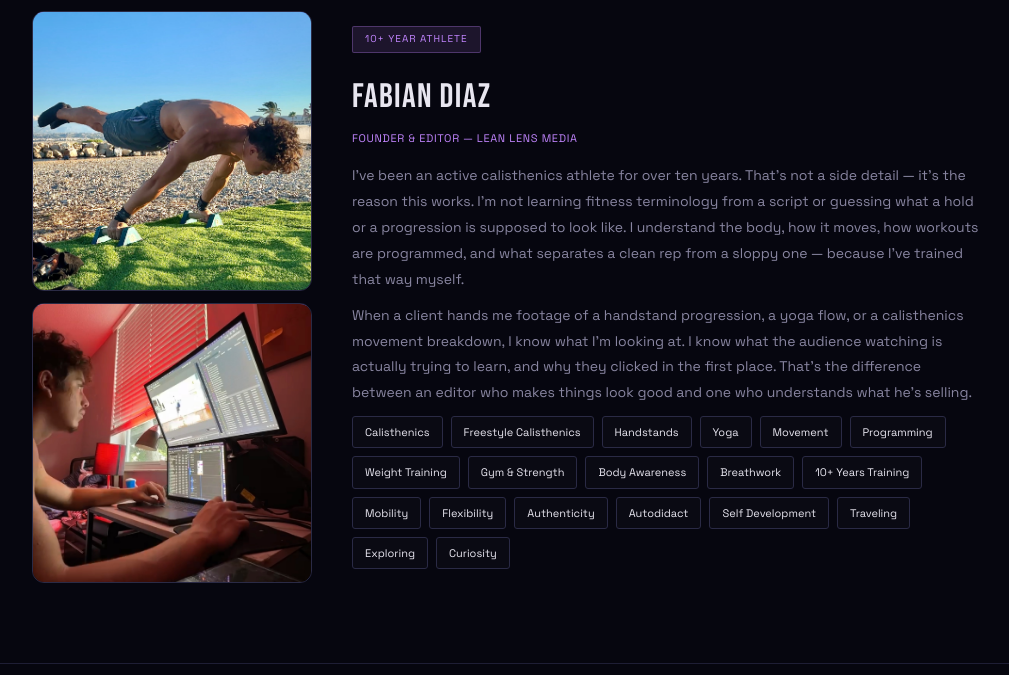
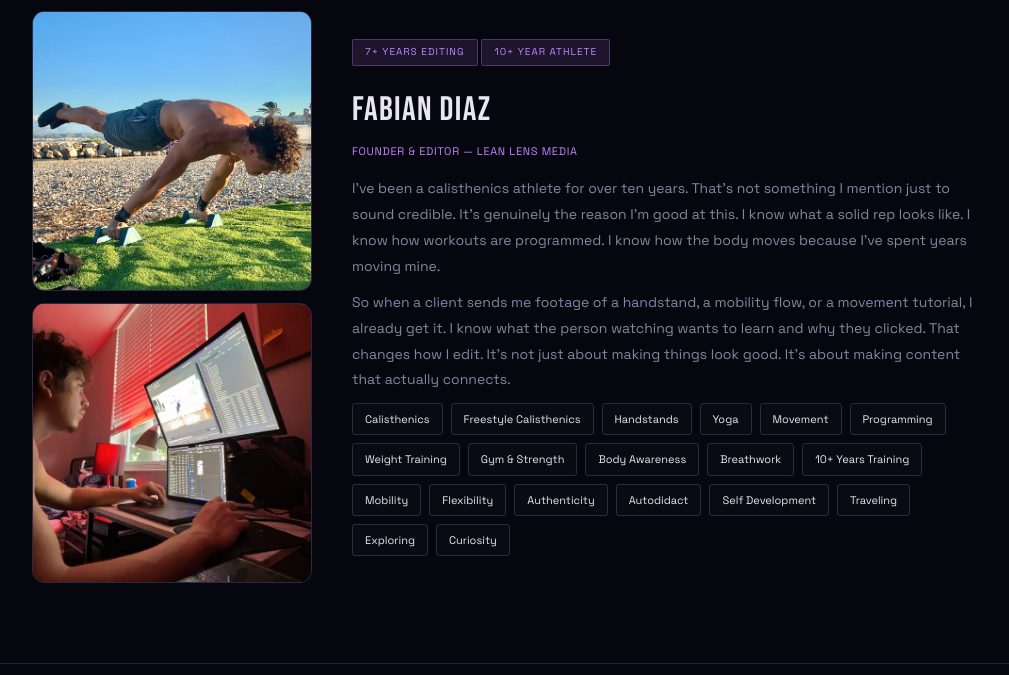
Before and after one commit to leanlensmedia/portfolio, a plain HTML site: page index.html in a window 1280 px wide. Shown: the part 8425-9100 px from the top of the page, without its empty margins (132-1141 px from the left). Drawn offline with Linux system fonts and the light colour scheme.

Commit message:
Add files via upload

```diff
--- a/index.html
+++ b/index.html
@@ -659,11 +659,12 @@ footer p{font-family:var(--mono);font-size:11px;color:var(--muted)}
         </div>
       </div>
       <div>
+        <div class="about-badge" data-i18n="about-badge7">7+ years editing</div>
         <div class="about-badge" data-i18n="about-badge">10+ year athlete</div>
         <div class="about-name">Fabian Diaz</div>
         <div class="about-role">Founder & Editor — Lean Lens Media</div>
-        <p class="about-desc" data-i18n="about-desc1">I've been an active calisthenics athlete for over ten years. That's not a side detail — it's the reason this works. I'm not learning fitness terminology from a script or guessing what a hold or a progression is supposed to look like. I understand the body, how it moves, how workouts are programmed, and what separates a clean rep from a sloppy one — because I've trained that way myself.</p>
-        <p class="about-desc" data-i18n="about-desc2">When a client hands me footage of a handstand progression, a yoga flow, or a calisthenics movement breakdown, I know what I'm looking at. I know what the audience watching is actually trying to learn, and why they clicked in the first place. That's the difference between an editor who makes things look good and one who understands what he's selling.</p>
+        <p class="about-desc" data-i18n="about-desc1">I've been a calisthenics athlete for over ten years. That's not something I mention just to sound credible. It's genuinely the reason I'm good at this. I know what a solid rep looks like. I know how workouts are programmed. I know how the body moves because I've spent years moving mine.</p>
+        <p class="about-desc" data-i18n="about-desc2">So when a client sends me footage of a handstand, a mobility flow, or a movement tutorial, I already get it. I know what the person watching wants to learn and why they clicked. That changes how I edit. It's not just about making things look good. It's about making content that actually connects.</p>
         <div class="about-tags" id="about-tags">
           <span class="about-tag">Calisthenics</span>
           <span class="about-tag">Freestyle Calisthenics</span>
@@ -1193,6 +1194,7 @@ const TRANSLATIONS = {
     'work-sub': "We don't take on many clients.<br>The ones we do, we go all in on.",
     'about-label': "Who's behind the edit?",
     'about-h': "I don't just edit fitness content.<br>I live it.",
+    'about-badge7': '7+ years editing',
     'about-badge': '10+ year athlete',
     'about-role': 'Founder & Editor — Lean Lens Media',
     'services-label': 'What we do',
@@ -1212,6 +1214,7 @@ const TRANSLATIONS = {
     'stat2': 'Subscribers &amp; followers built through social media',
     'stat3': 'Years in fitness &amp; content production',
     'stat4': 'Top creators<br>who trusted us',
+    'stat5': 'Years<br>editing',
     'bilingual-lang': '<span class="flag">🇺🇸</span> <strong>English</strong> &amp; <span class="flag">🇪🇸</span> <strong>Spanish</strong>',
     'contact-label': 'Contact',
     'contact-h': "Let's talk.",
@@ -1246,8 +1249,8 @@ const TRANSLATIONS = {
     'c-social-badge': 'Events',
     'c-social-role': 'Event Content Production',
     'c-social-desc': 'Recap videos and short-form highlights that carry the energy of the event into something shareable.',
-    'about-desc1': "I've been an active calisthenics athlete for over ten years. That's not a side detail — it's the reason this works. I'm not learning fitness terminology from a script or guessing what a hold or a progression is supposed to look like. I understand the body, how it moves, how workouts are programmed, and what separates a clean rep from a sloppy one — because I've trained that way myself.",
-    'about-desc2': "When a client hands me footage of a handstand progression, a yoga flow, or a calisthenics movement breakdown, I know what I'm looking at. I know what the audience watching is actually trying to learn, and why they clicked in the first place. That's the difference between an editor who makes things look good and one who understands what he's selling.",
+    'about-desc1': "I've been a calisthenics athlete for over ten years. That's not something I mention just to sound credible. It's genuinely the reason I'm good at this. I know what a solid rep looks like. I know how workouts are programmed. I know how the body moves because I've spent years moving mine.",
+    'about-desc2': "So when a client sends me footage of a handstand, a mobility flow, or a movement tutorial, I already get it. I know what the person watching wants to learn and why they clicked. That changes how I edit. It's not just about making things look good. It's about making content that actually connects.",
     'svc1-name': '<span class="service-icon">🎬</span> Content Production',
     'svc1-desc': 'Long-form YouTube editing and short-form clips built for retention. Every cut has a reason. Every video is optimized before it goes live.',
     'svc1-more': 'We start with the footage you film and turn it into a finished video built around retention — pacing the first 30 seconds to hook, cutting dead air, layering captions and sound design, and structuring the edit so the story never lets attention drop. Each long-form video also gets cut down into short-form clips designed for the algorithm of whatever platform they land on.',
@@ -1308,6 +1311,7 @@ const TRANSLATIONS = {
     'work-sub': 'No trabajamos con muchos clientes.<br>Los que sí, les damos todo.',
     'about-label': '¿Quién está detrás de la edición?',
     'about-h': 'No solo edito contenido fitness.<br>Lo vivo.',
+    'about-badge7': '7+ años editando',
     'about-badge': 'Atleta por más de 10 años',
     'about-role': 'Fundador y Editor — Lean Lens Media',
     'services-label': 'Lo que hacemos',
@@ -1333,6 +1337,7 @@ const TRANSLATIONS = {
     'stat2': 'Suscriptores y seguidores construidos en redes sociales',
     'stat3': 'Años en fitness y producción de contenido',
     'stat4': 'Mejores creadores<br>que confiaron en nosotros',
+    'stat5': 'Años<br>editando',
     'bilingual-lang': '<span class="flag">🇺🇸</span> <strong>Inglés</strong> &amp; <span class="flag">🇪🇸</span> <strong>Español</strong>',
     'contact-label': 'Contacto',
     'contact-h': 'Hablemos.',
@@ -1363,8 +1368,8 @@ const TRANSLATIONS = {
     'c-social-badge': 'Eventos',
     'c-social-role': 'Producción de Contenido para Eventos',
     'c-social-desc': 'Videos de resumen y highlights en formato corto que llevan la energía del evento a algo compartible.',
-    'about-desc1': 'Llevo más de diez años como atleta activo de calistenia. Eso no es un detalle secundario — es la razón por la que esto funciona. No aprendo terminología fitness de un guión ni adivino cómo se ve un hold o una progresión. Entiendo el cuerpo, cómo se mueve, cómo se programan los entrenamientos y qué separa una repetición limpia de una descuidada — porque yo mismo he entrenado así.',
-    'about-desc2': 'Cuando un cliente me entrega material de una progresión de parada de manos, un flujo de yoga o un desglose de movimiento de calistenia, sé lo que estoy viendo. Sé lo que la audiencia está intentando aprender y por qué hizo clic. Esa es la diferencia entre un editor que hace que las cosas se vean bien y uno que entiende lo que está vendiendo.',
+    'about-desc1': 'Llevo más de diez años entrenando calistenia. No lo menciono para sonar creíble. Es genuinamente la razón por la que soy bueno en esto. Sé cómo se ve una buena repetición. Sé cómo se programa un entrenamiento. Entiendo cómo se mueve el cuerpo porque llevo años moviéndome así.',
+    'about-desc2': 'Entonces cuando un cliente me manda material de una parada de manos, un flujo de movilidad o un tutorial de movimiento, ya lo entiendo. Sé lo que la persona que lo ve quiere aprender y por qué hizo clic. Eso cambia cómo edito. No se trata solo de que se vea bien. Se trata de hacer contenido que de verdad conecte.',
     'svc1-name': '<span class="service-icon">🎬</span> Producción de Contenido',
     'svc1-desc': 'Edición de YouTube en formato largo y clips cortos construidos para la retención. Cada corte tiene un motivo. Cada video está optimizado antes de publicarse.',
     'svc1-more': 'Tomamos el material que grabas y lo convertimos en un video final construido en torno a la retención — ritmo en los primeros 30 segundos para enganchar, eliminar el aire muerto, capas de subtítulos y diseño de sonido, y clips cortos para cada plataforma.',
```
